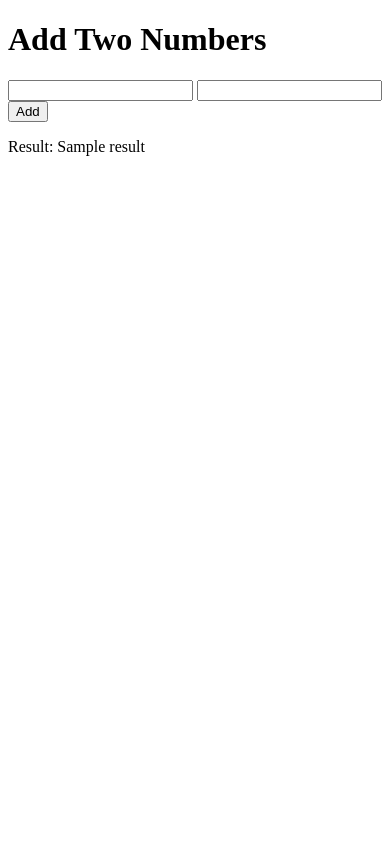
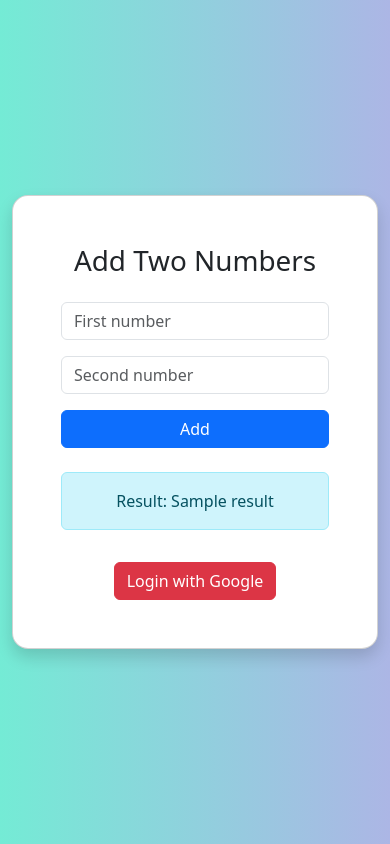
Before and after one commit to YujFoundation/testing-online-coding, a Flask app: template templates/index.html in a window 390 px wide. Run offline with Flask 3, Linux system fonts and the light colour scheme; the template is opened without the code that fills it: most values are stand-ins (such as "Sample title", 1, 10 or a date in 2020).

Commit message:
feat: add google login and refresh UI

```diff
--- a/app.py
+++ b/app.py
@@ -1,18 +1,69 @@
-from flask import Flask, request, render_template
+import os
+from flask import (
+    Flask,
+    request,
+    render_template,
+    redirect,
+    url_for,
+    session,
+)
+from authlib.integrations.flask_client import OAuth
 
 app = Flask(__name__)
+app.secret_key = os.environ.get("SECRET_KEY", "dev-secret-key")
 
-@app.route('/', methods=['GET', 'POST'])
+oauth = OAuth(app)
+google = oauth.register(
+    name="google",
+    client_id=os.environ.get("GOOGLE_CLIENT_ID"),
+    client_secret=os.environ.get("GOOGLE_CLIENT_SECRET"),
+    access_token_url="https://accounts.google.com/o/oauth2/token",
+    authorize_url="https://accounts.google.com/o/oauth2/auth",
+    api_base_url="https://www.googleapis.com/oauth2/v2/",
+    userinfo_endpoint="https://www.googleapis.com/oauth2/v2/userinfo",
+    client_kwargs={"scope": "openid email profile"},
+)
+ALLOWED_EMAIL = os.environ.get("AUTHORIZED_EMAIL")
+
+
+@app.route("/login")
+def login():
+    redirect_uri = url_for("authorize", _external=True)
+    return google.authorize_redirect(redirect_uri)
+
+
+@app.route("/authorize")
+def authorize():
+    token = google.authorize_access_token()
+    resp = google.get("userinfo")
+    user_info = resp.json()
+    email = user_info.get("email")
+    if ALLOWED_EMAIL and email != ALLOWED_EMAIL:
+        return "Unauthorized", 403
+    session["user"] = email
+    return redirect(url_for("index"))
+
+
+@app.route("/logout")
+def logout():
+    session.pop("user", None)
+    return redirect(url_for("index"))
+
+
+@app.route("/", methods=["GET", "POST"])
 def index():
+    if "user" not in session:
+        return redirect(url_for("login"))
     result = None
-    if request.method == 'POST':
+    if request.method == "POST":
         try:
-            num1 = float(request.form.get('num1', 0))
-            num2 = float(request.form.get('num2', 0))
+            num1 = float(request.form.get("num1", 0))
+            num2 = float(request.form.get("num2", 0))
             result = num1 + num2
         except ValueError:
-            result = 'Invalid input'
-    return render_template('index.html', result=result)
+            result = "Invalid input"
+    return render_template("index.html", result=result, user=session.get("user"))
 
-if __name__ == '__main__':
+
+if __name__ == "__main__":
     app.run(debug=True)
--- a/requirements.txt
+++ b/requirements.txt
@@ -1 +1,3 @@
 Flask
+Authlib
+requests
--- a/templates/index.html
+++ b/templates/index.html
@@ -1,18 +1,53 @@
 <!DOCTYPE html>
 <html lang="en">
 <head>
-    <meta charset="UTF-8">
+    <meta charset="UTF-8" />
     <title>Add Two Numbers</title>
+    <link
+        href="https://cdn.jsdelivr.net/npm/bootstrap@5.3.0/dist/css/bootstrap.min.css"
+        rel="stylesheet"
+    />
+    <style>
+        body {
+            background: linear-gradient(to right, #74ebd5, #acb6e5);
+            min-height: 100vh;
+            display: flex;
+            align-items: center;
+            justify-content: center;
+        }
+
+        .card {
+            border-radius: 1rem;
+            box-shadow: 0 0.5rem 1rem rgba(0, 0, 0, 0.15);
+        }
+    </style>
 </head>
 <body>
-    <h1>Add Two Numbers</h1>
-    <form method="post">
-        <input type="number" name="num1" step="any" required>
-        <input type="number" name="num2" step="any" required>
-        <button type="submit">Add</button>
-    </form>
-    {% if result is not none %}
-    <p>Result: {{ result }}</p>
-    {% endif %}
+<div class="container">
+    <div class="card p-5">
+        <h1 class="mb-4 text-center">Add Two Numbers</h1>
+        <form method="post" class="row g-3">
+            <div class="col-md-5">
+                <input type="number" name="num1" step="any" class="form-control" placeholder="First number" required />
+            </div>
+            <div class="col-md-5">
+                <input type="number" name="num2" step="any" class="form-control" placeholder="Second number" required />
+            </div>
+            <div class="col-md-2 d-grid">
+                <button type="submit" class="btn btn-primary">Add</button>
+            </div>
+        </form>
+        {% if result is not none %}
+        <div class="alert alert-info mt-4 text-center">Result: {{ result }}</div>
+        {% endif %}
+        <div class="text-center mt-3">
+            {% if user %}
+            <p>Logged in as {{ user }} | <a href="{{ url_for('logout') }}">Logout</a></p>
+            {% else %}
+            <a class="btn btn-danger" href="{{ url_for('login') }}">Login with Google</a>
+            {% endif %}
+        </div>
+    </div>
+</div>
 </body>
 </html>
--- a/test_app.py
+++ b/test_app.py
@@ -1,8 +1,14 @@
+import os
+
+os.environ["AUTHORIZED_EMAIL"] = "tester@example.com"
+
 from app import app
 
 
 def test_addition():
     client = app.test_client()
+    with client.session_transaction() as sess:
+        sess["user"] = "tester@example.com"
     response = client.post('/', data={'num1': '2', 'num2': '3'})
     assert b'Result: 5.0' in response.data
 
```
Also changed, not shown: README.md.
